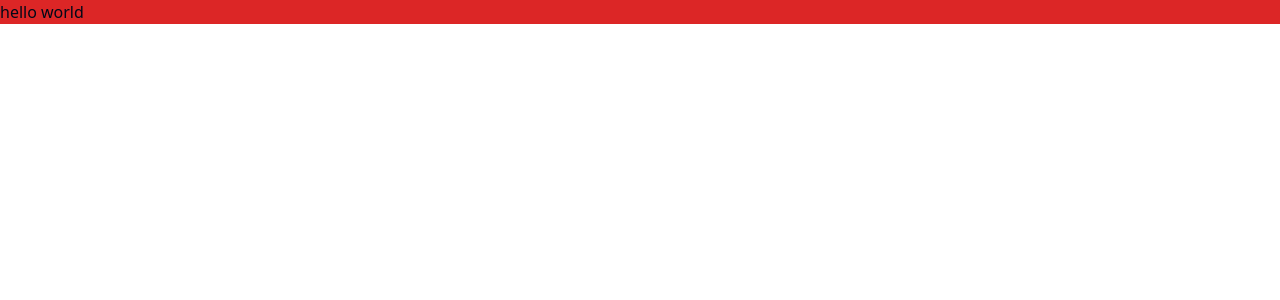
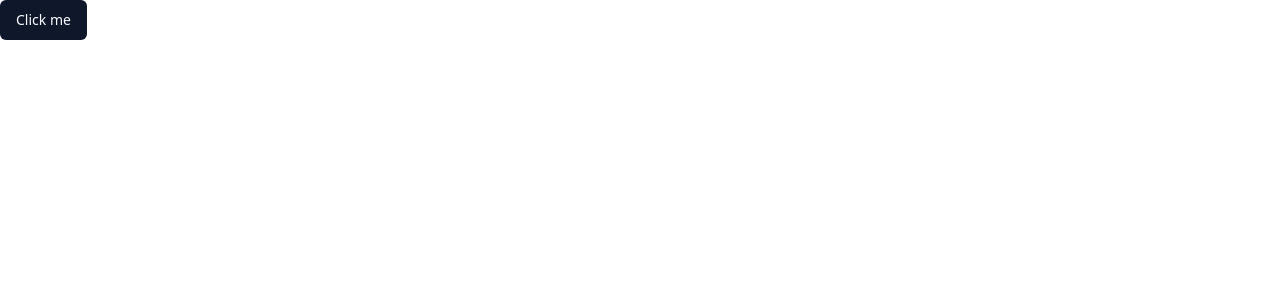
Before and after one commit to kittu2karthik/CodeChey, a React (Vite) app in the folder frontend/: page / in a window 1280 px wide. Shown: the top 300 px of the page. Built offline with nearby package versions, Linux system fonts and the light colour scheme.

Commit message:
added shadcn

```diff
--- a/frontend/package.json
+++ b/frontend/package.json
@@ -10,6 +10,8 @@
     "preview": "vite preview"
   },
   "dependencies": {
+    "@radix-ui/react-navigation-menu": "^1.2.1",
+    "@radix-ui/react-slot": "^1.1.0",
     "class-variance-authority": "^0.7.0",
     "clsx": "^2.1.1",
     "lucide-react": "^0.460.0",
--- a/frontend/src/App.jsx
+++ b/frontend/src/App.jsx
@@ -1,5 +1,11 @@
+import { Button } from "@/components/ui/button";
+
 function App() {
-  return <h1 className="bg-red-600">hello world</h1>;
+  return (
+    <div>
+      <Button>Click me</Button>
+    </div>
+  );
 }
 
 export default App;
--- /dev/null
+++ b/frontend/src/components/ui/button.jsx
@@ -0,0 +1,47 @@
+import * as React from "react"
+import { Slot } from "@radix-ui/react-slot"
+import { cva } from "class-variance-authority";
+
+import { cn } from "@/lib/utils"
+
+const buttonVariants = cva(
+  "inline-flex items-center justify-center gap-2 whitespace-nowrap rounded-md text-sm font-medium ring-offset-background transition-colors focus-visible:outline-none focus-visible:ring-2 focus-visible:ring-ring focus-visible:ring-offset-2 disabled:pointer-events-none disabled:opacity-50 [&_svg]:pointer-events-none [&_svg]:size-4 [&_svg]:shrink-0",
+  {
+    variants: {
+      variant: {
+        default: "bg-primary text-primary-foreground hover:bg-primary/90",
+        destructive:
+          "bg-destructive text-destructive-foreground hover:bg-destructive/90",
+        outline:
+          "border border-input bg-background hover:bg-accent hover:text-accent-foreground",
+        secondary:
+          "bg-secondary text-secondary-foreground hover:bg-secondary/80",
+        ghost: "hover:bg-accent hover:text-accent-foreground",
+        link: "text-primary underline-offset-4 hover:underline",
+      },
+      size: {
+        default: "h-10 px-4 py-2",
+        sm: "h-9 rounded-md px-3",
+        lg: "h-11 rounded-md px-8",
+        icon: "h-10 w-10",
+      },
+    },
+    defaultVariants: {
+      variant: "default",
+      size: "default",
+    },
+  }
+)
+
+const Button = React.forwardRef(({ className, variant, size, asChild = false, ...props }, ref) => {
+  const Comp = asChild ? Slot : "button"
+  return (
+    (<Comp
+      className={cn(buttonVariants({ variant, size, className }))}
+      ref={ref}
+      {...props} />)
+  );
+})
+Button.displayName = "Button"
+
+export { Button, buttonVariants }
--- a/frontend/src/index.css
+++ b/frontend/src/index.css
@@ -27,8 +27,7 @@
     --chart-3: 197 37% 24%;
     --chart-4: 43 74% 66%;
     --chart-5: 27 87% 67%;
-    --radius: 0.5rem
-  }
+    --radius: 0.5rem}
   .dark {
     --background: 222.2 84% 4.9%;
     --foreground: 210 40% 98%;
@@ -53,8 +52,7 @@
     --chart-2: 160 60% 45%;
     --chart-3: 30 80% 55%;
     --chart-4: 280 65% 60%;
-    --chart-5: 340 75% 55%
-  }
+    --chart-5: 340 75% 55%}
 }
 @layer base {
   * {
--- /dev/null
+++ b/frontend/src/lib/utils.js
@@ -0,0 +1,6 @@
+import { clsx } from "clsx";
+import { twMerge } from "tailwind-merge"
+
+export function cn(...inputs) {
+  return twMerge(clsx(inputs));
+}
--- a/frontend/vite.config.js
+++ b/frontend/vite.config.js
@@ -1,8 +1,7 @@
-import { defineConfig } from "vite";
 import path from "path";
 import react from "@vitejs/plugin-react";
+import { defineConfig } from "vite";
 
-// https://vitejs.dev/config/
 export default defineConfig({
   plugins: [react()],
   resolve: {
```
Also changed, not shown: frontend/jsconfig.app.json (+6 -3 lines), frontend/jsconfig.json (+7 -2 lines), 1 other file (tests, documents, lock files or other folders).
